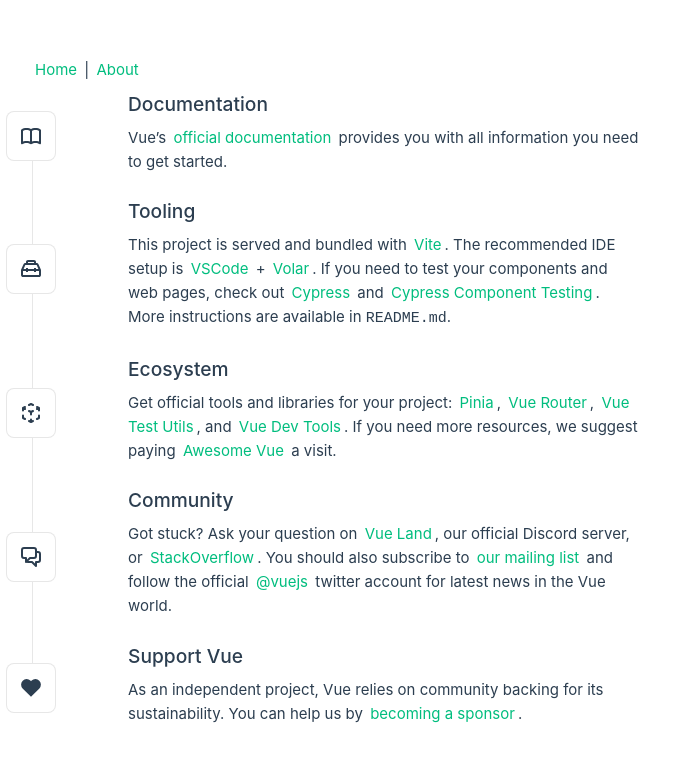
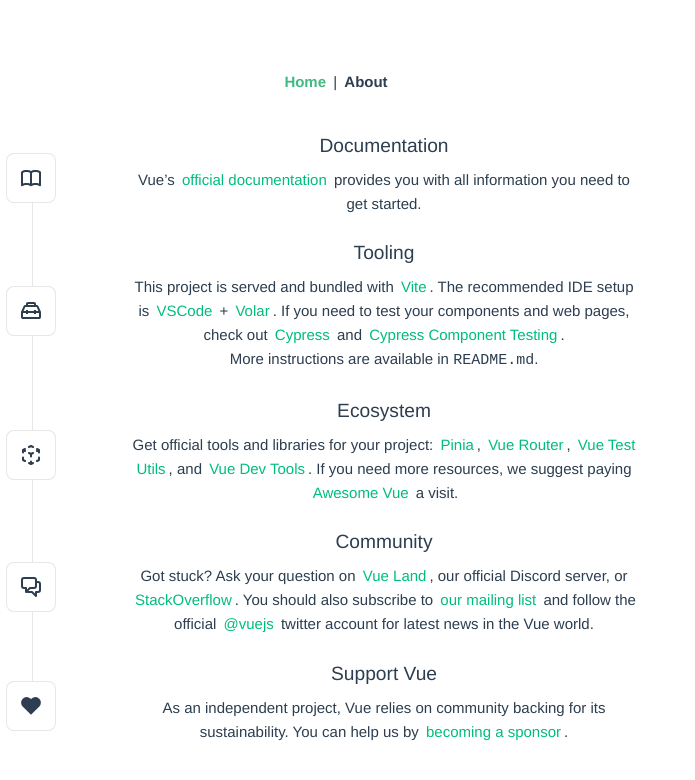
Before and after one commit to Gotop1711/FrontendMasterFullStackv3_frontend, a Vue app: page / in a window 1280 px wide. Shown: the top 780 px of the page, without its empty margins (0-695 px from the left). Built offline with nearby package versions, Linux system fonts and the light colour scheme.

Commit message:
fix: add new style for App.vue

```diff
--- a/src/App.vue
+++ b/src/App.vue
@@ -16,4 +16,29 @@
   </div>
 </template>
 
-<style scoped></style>
+<style scoped>
+#layout {
+  font-family: Avenir, Helvetica, Arial, sans-serif;
+  -webkit-font-smoothing: antialiased;
+  -moz-osx-font-smoothing: grayscale;
+  text-align: center;
+  color: #2c3e50;
+}
+
+nav {
+  padding: 30px;
+}
+
+nav a {
+  font-weight: bold;
+  color: #2c3e50;
+}
+
+nav a.router-link-exact-active {
+  color: #42b983;
+}
+
+h2 {
+  font-size: 20px;
+}
+</style>
```
